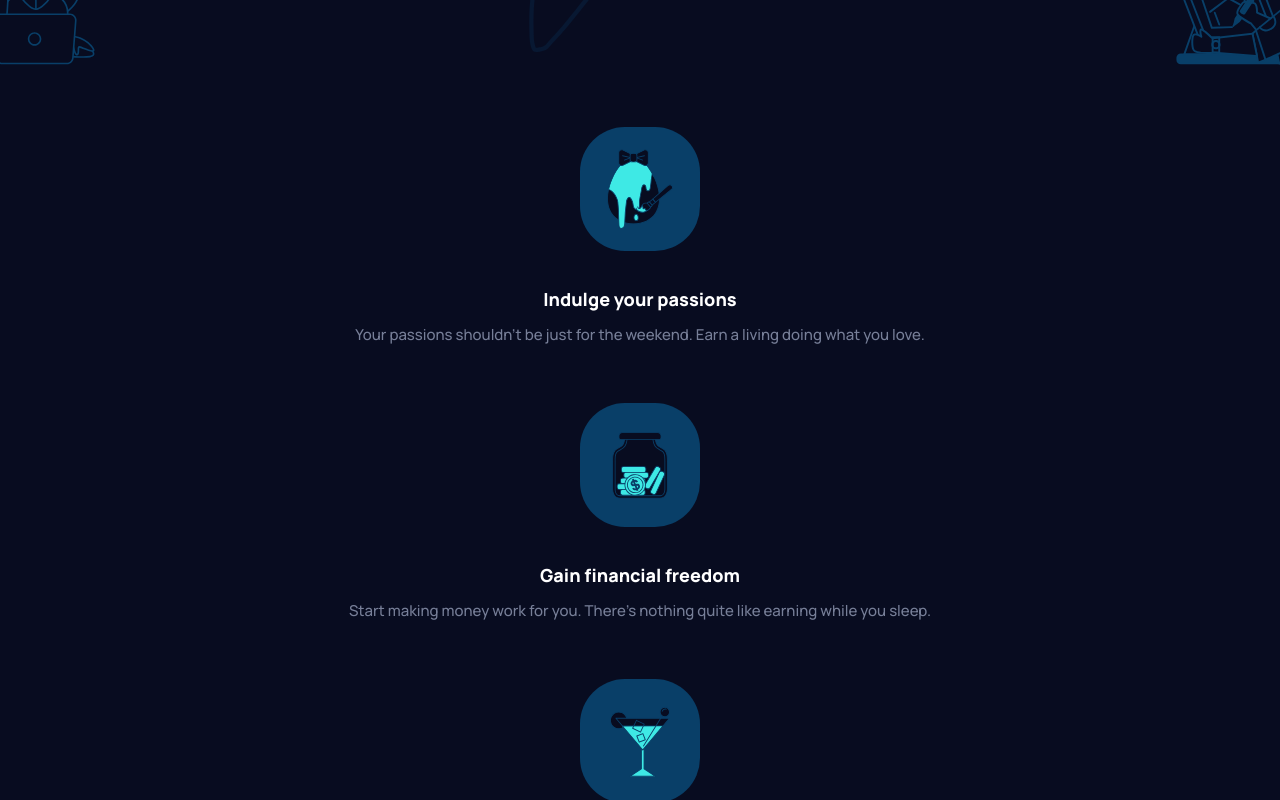
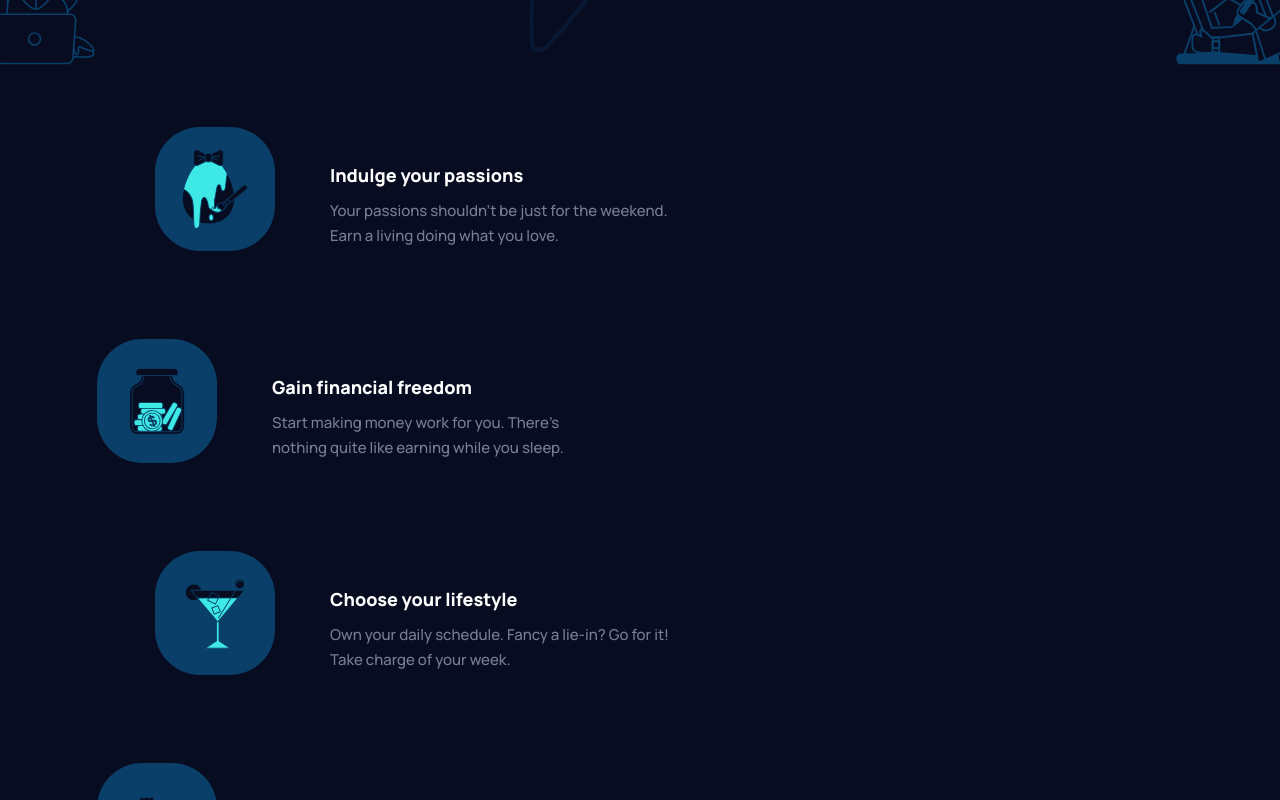
Before and after one commit to Oleksandr-Berd/maker-pre-launch, a React (Create React App) app: page / in a window 1280 px wide. Shown: the part 460-1260 px from the top of the page. Built offline with nearby package versions, Linux system fonts and the light colour scheme.

Commit message:
the about section tab is done

```diff
--- a/src/components/About/About.tsx
+++ b/src/components/About/About.tsx
@@ -11,35 +11,43 @@ const About:React.FC = () => {
       <SC.List>
         <SC.Item>
           <SC.Figure bg={aboutBg1}></SC.Figure>
+          <SC.ContentWrapper>
             <SC.Title>Indulge your passions</SC.Title>
             <SC.Content>
-            Your passions shouldn't be just for the weekend. Earn a living doing
-            what you love.
+              Your passions shouldn't be just for the weekend. Earn a living
+              doing what you love.
             </SC.Content>
+          </SC.ContentWrapper>
         </SC.Item>
         <SC.Item>
           <SC.Figure bg={aboutBg2}></SC.Figure>
+          <SC.ContentWrapper>
             <SC.Title>Gain financial freedom</SC.Title>
             <SC.Content>
-            Start making money work for you. There’s nothing quite like earning
-            while you sleep.
+              Start making money work for you. There’s nothing quite like
+              earning while you sleep.
             </SC.Content>
+          </SC.ContentWrapper>
         </SC.Item>
         <SC.Item>
           <SC.Figure bg={aboutBg3}></SC.Figure>
+          <SC.ContentWrapper>
             <SC.Title>Choose your lifestyle</SC.Title>
             <SC.Content>
               Own your daily schedule. Fancy a lie-in? Go for it! Take charge of
               your week.
             </SC.Content>
+          </SC.ContentWrapper>
         </SC.Item>
         <SC.Item>
           <SC.Figure bg={aboutBg4}></SC.Figure>
+          <SC.ContentWrapper>
             <SC.Title>Work from anywhere</SC.Title>
             <SC.Content>
-            Selling online means not being pinned down. Want to work AND travel?
-            Go for it!
+              Selling online means not being pinned down. Want to work AND
+              travel? Go for it!
             </SC.Content>
+          </SC.ContentWrapper>
         </SC.Item>
       </SC.List>
     );
--- a/src/components/About/AboutStyled.ts
+++ b/src/components/About/AboutStyled.ts
@@ -1,6 +1,5 @@
 import styled from "@emotion/styled";
-import { IntroStyle } from '../../utils/types';
-
+import { IntroStyle } from "../../utils/types";
 
 export const List = styled.ul`
   padding-left: 24px;
@@ -8,14 +7,29 @@ padding-right: 24px;
   padding-bottom: 144px;
 
   text-align: center;
-`
+
+  @media (min-width: 768px) {
+    padding-left: 97px;
+    padding-right: 98px;
+    padding-bottom: 141px;
+  }
+`;
 
 export const Item = styled.li`
-
-&:not(:last-child){
+  &:not(:last-child) {
     margin-bottom: 56px;
   }
-`
+
+  @media (min-width: 768px) {
+    display: flex;
+    flex-direction: row;
+    align-items: center;
+
+    &:nth-child(1), &:nth-child(3){
+        margin-left: 58px;
+    }
+  }
+`;
 
 export const Figure = styled.div<IntroStyle>`
   width: 120px;
@@ -38,9 +52,19 @@ export const Title = styled.h3`
   margin-bottom: 11px;
 
   font-size: 18px;
-`
+`;
 
 export const Content = styled.p`
   font-size: 15px;
   line-height: 1.67;
-`
+`;
+
+export const ContentWrapper = styled.div`
+  @media (min-width: 768px) {
+    width: 340px;
+
+    margin-left: 55px;
+
+    text-align: left;
+  }
+`;
```
Lines whose indentation alone changed are shown as unchanged.
